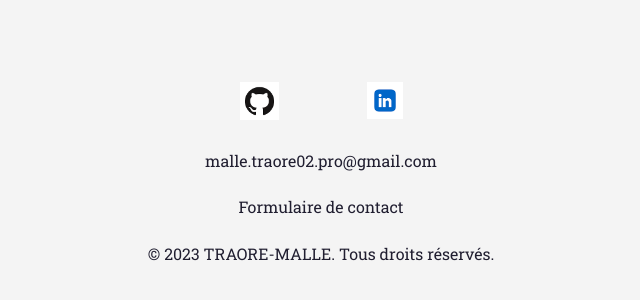
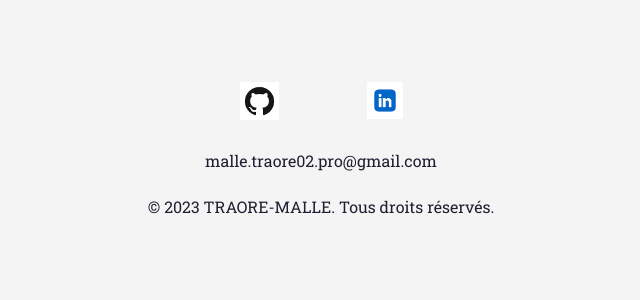
Before and after one commit to Malle02/my_first_react_app, a React (Create React App) app: page / in a window 1280 px wide. Shown: the part 7265-7565 px from the top of the page, without its empty margins (319-959 px from the left). After the commit the page ends 7518 px from the top, so only its background shows below. Built offline with nearby package versions, Linux system fonts and the light colour scheme.

Commit message:
formulaire retirer

```diff
--- a/src/componants/Footer.js
+++ b/src/componants/Footer.js
@@ -43,7 +43,7 @@ const Footer = () => {
 
       </ul>
       <p> <a style={{color:'#201e30'}} href="mailto:malle.traore02.pro@gmail.com">malle.traore02.pro@gmail.com</a></p>
-        <p> <a style={{color:'#201e30'}} href="/contact" >Formulaire de contact </a></p>
+
       <p>&copy; 2023 TRAORE-MALLE. Tous droits réservés.</p>
     </footer>
   );
```
